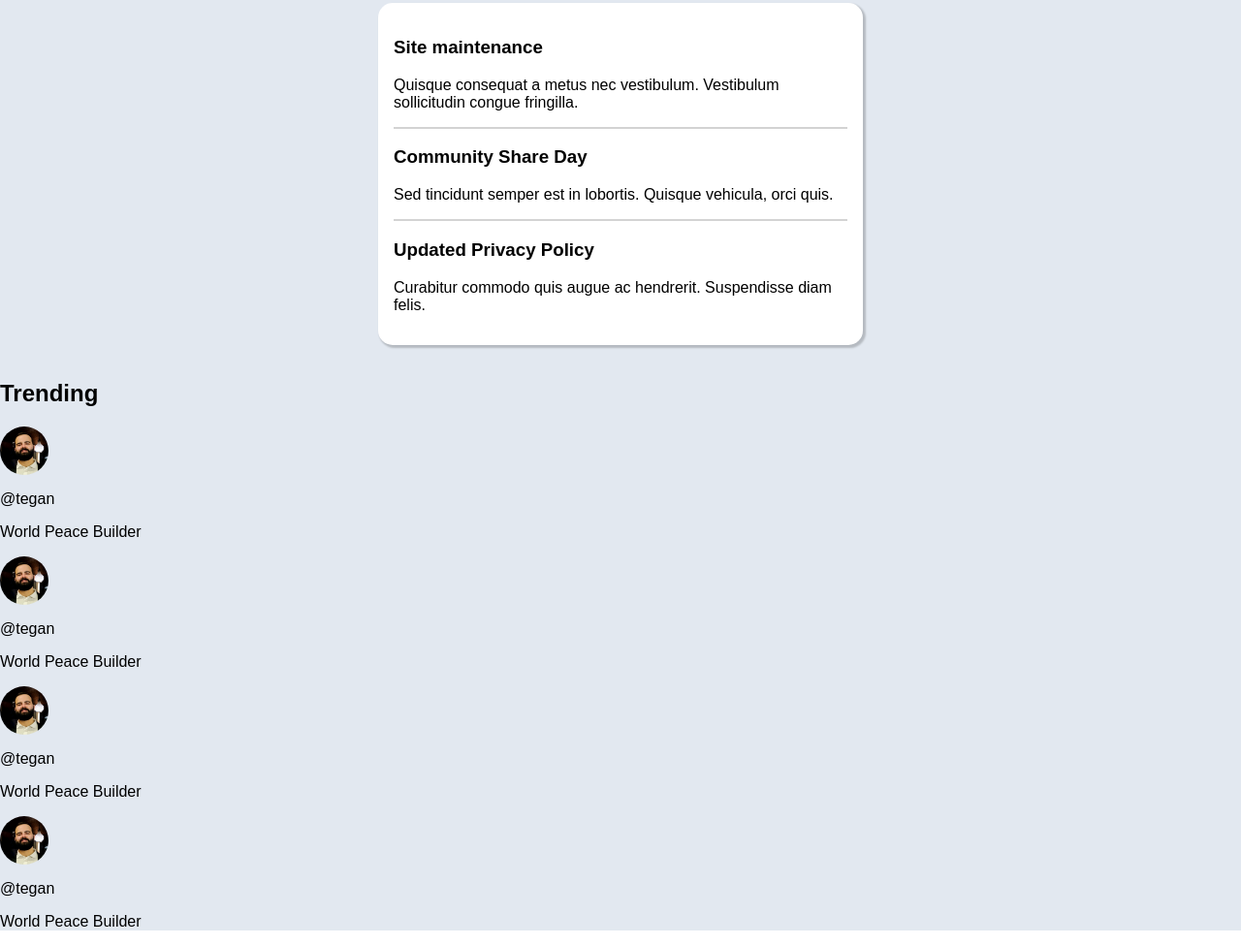
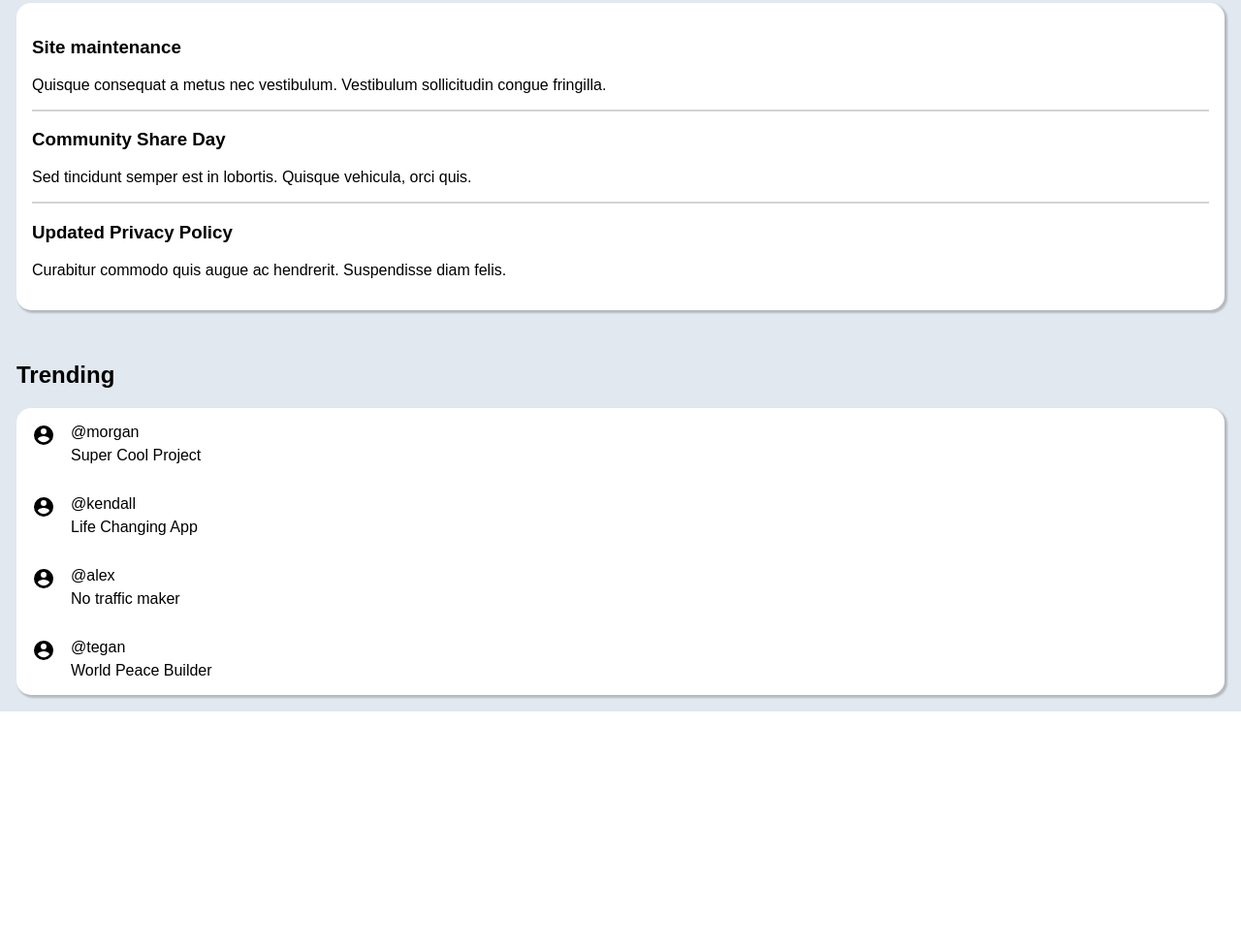
Before and after one commit to h-nriquevieira/admin-dashboard, a plain HTML site: page index.html in a window 1280 px wide. Shown: the part 907-1883 px from the top of the page at 97% size. After the commit the page ends 1641 px from the top, so only its background shows below. Drawn offline with Linux system fonts and the light colour scheme.

Commit message:
Style and layout trending section

```diff
--- a/index.html
+++ b/index.html
@@ -278,22 +278,30 @@
       <h2>Trending</h2>
       <div class="trending-card">
         <div class="trending-profile">
-          <div class="img"></div>
-          <p class='handle'>@tegan</p>
-          <p class="name">World Peace Builder</p>
+          <svg style="width:24px;height:24px" viewBox="0 0 24 24">
+            <path fill="currentColor" d="M12,19.2C9.5,19.2 7.29,17.92 6,16C6.03,14 10,12.9 12,12.9C14,12.9 17.97,14 18,16C16.71,17.92 14.5,19.2 12,19.2M12,5A3,3 0 0,1 15,8A3,3 0 0,1 12,11A3,3 0 0,1 9,8A3,3 0 0,1 12,5M12,2A10,10 0 0,0 2,12A10,10 0 0,0 12,22A10,10 0 0,0 22,12C22,6.47 17.5,2 12,2Z" />
+          </svg>
+          <p class='handle'>@morgan</p>
+          <p class="name">Super Cool Project</p>
         </div>
         <div class="trending-profile">
-          <div class="img"></div>
-          <p class='handle'>@tegan</p>
-          <p class="name">World Peace Builder</p>
+          <svg style="width:24px;height:24px" viewBox="0 0 24 24">
+            <path fill="currentColor" d="M12,19.2C9.5,19.2 7.29,17.92 6,16C6.03,14 10,12.9 12,12.9C14,12.9 17.97,14 18,16C16.71,17.92 14.5,19.2 12,19.2M12,5A3,3 0 0,1 15,8A3,3 0 0,1 12,11A3,3 0 0,1 9,8A3,3 0 0,1 12,5M12,2A10,10 0 0,0 2,12A10,10 0 0,0 12,22A10,10 0 0,0 22,12C22,6.47 17.5,2 12,2Z" />
+          </svg>
+          <p class='handle'>@kendall</p>
+          <p class="name">Life Changing App</p>
         </div>
         <div class="trending-profile">
-          <div class="img"></div>
-          <p class='handle'>@tegan</p>
-          <p class="name">World Peace Builder</p>
+          <svg style="width:24px;height:24px" viewBox="0 0 24 24">
+            <path fill="currentColor" d="M12,19.2C9.5,19.2 7.29,17.92 6,16C6.03,14 10,12.9 12,12.9C14,12.9 17.97,14 18,16C16.71,17.92 14.5,19.2 12,19.2M12,5A3,3 0 0,1 15,8A3,3 0 0,1 12,11A3,3 0 0,1 9,8A3,3 0 0,1 12,5M12,2A10,10 0 0,0 2,12A10,10 0 0,0 12,22A10,10 0 0,0 22,12C22,6.47 17.5,2 12,2Z" />
+          </svg>
+          <p class='handle'>@alex</p>
+          <p class="name">No traffic maker</p>
         </div>
         <div class="trending-profile">
-          <div class="img"></div>
+          <svg style="width:24px;height:24px" viewBox="0 0 24 24">
+            <path fill="currentColor" d="M12,19.2C9.5,19.2 7.29,17.92 6,16C6.03,14 10,12.9 12,12.9C14,12.9 17.97,14 18,16C16.71,17.92 14.5,19.2 12,19.2M12,5A3,3 0 0,1 15,8A3,3 0 0,1 12,11A3,3 0 0,1 9,8A3,3 0 0,1 12,5M12,2A10,10 0 0,0 2,12A10,10 0 0,0 12,22A10,10 0 0,0 22,12C22,6.47 17.5,2 12,2Z" />
+          </svg>
           <p class='handle'>@tegan</p>
           <p class="name">World Peace Builder</p>
         </div>
--- a/styles/style.css
+++ b/styles/style.css
@@ -132,8 +132,7 @@ header {
   border-bottom: 6px solid #00000033;
 }
 
-header .img,
-.img {
+header .img {
   width: 50px;
   height: 50px;
   background-image: url(../images/profilepic.jpeg);
@@ -219,7 +218,8 @@ main {
 }
 
 .project-card,
-.announcements-card {
+.announcements-card,
+.trending-card {
   background-color: #fff;
   border-left: 8px solid #F0B43B;
   border-radius: 15px;
@@ -247,17 +247,50 @@ main {
   gap: 8px;
 }
 
-.announcements {
+.announcements,
+.trending {
   padding: 17px;
   display: grid;
+  justify-items: stretch;
 }
 
-.announcements-card {
+.announcements-card,
+.trending-card {
   border: none;
-  max-width: 500px;
-  justify-self: center;
 }
 
 .announcements-card .announcement + .announcement {
   border-top: 2px solid lightgray;
 }
+
+.trending-profile {
+  display: grid;
+  grid-template-columns: auto 1fr;
+  grid-template-areas: 'img handle'
+                       'img username';
+  column-gap: 1rem;
+}
+
+.trending-profile .img {
+  grid-area: img;
+}
+
+.trending-profile .handle {
+  margin: 0;
+  padding: 0;
+  grid-area: handle;
+}
+
+.trending-profile .name {
+  margin: 0;
+  grid-area: username;
+}
+
+.trending-profile + .trending-profile {
+  margin-top: 2rem;
+}
+
+.trending-profile svg {
+  width: 50px;
+  height: auto;
+}
```
